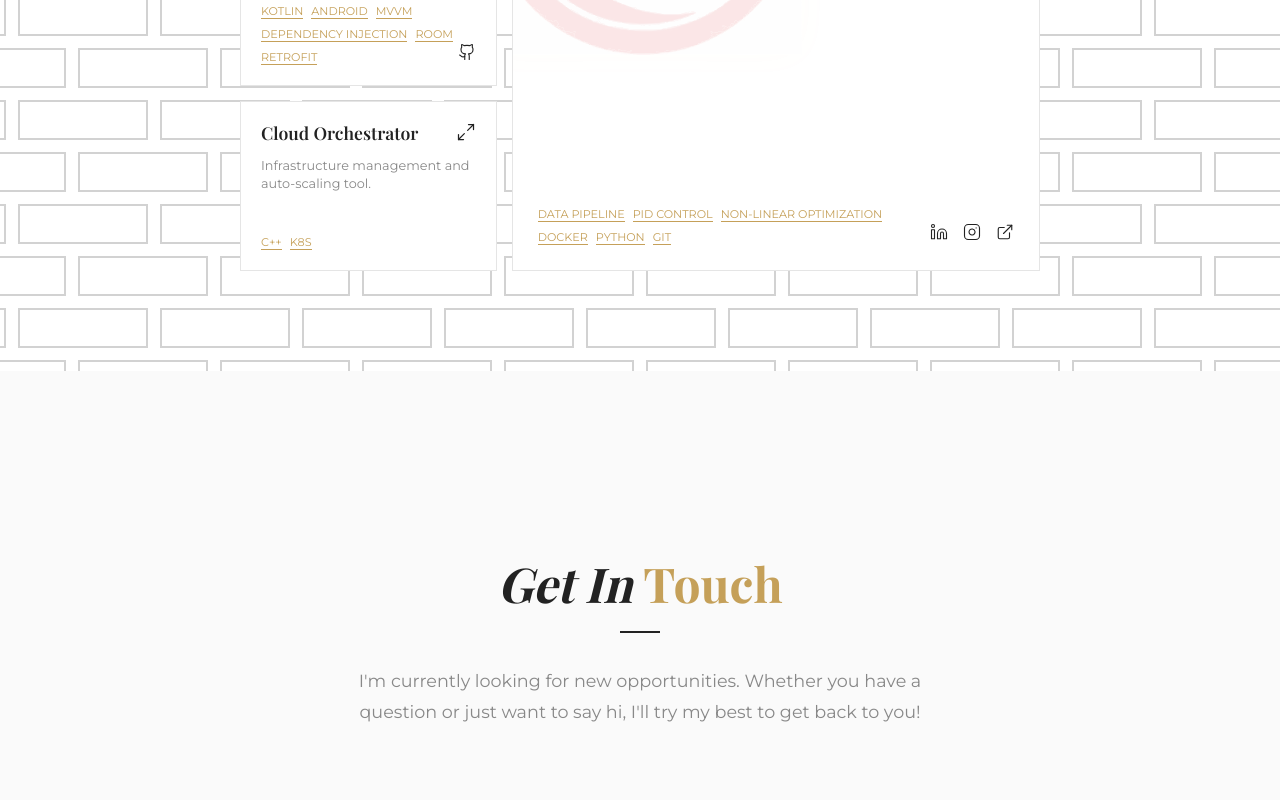
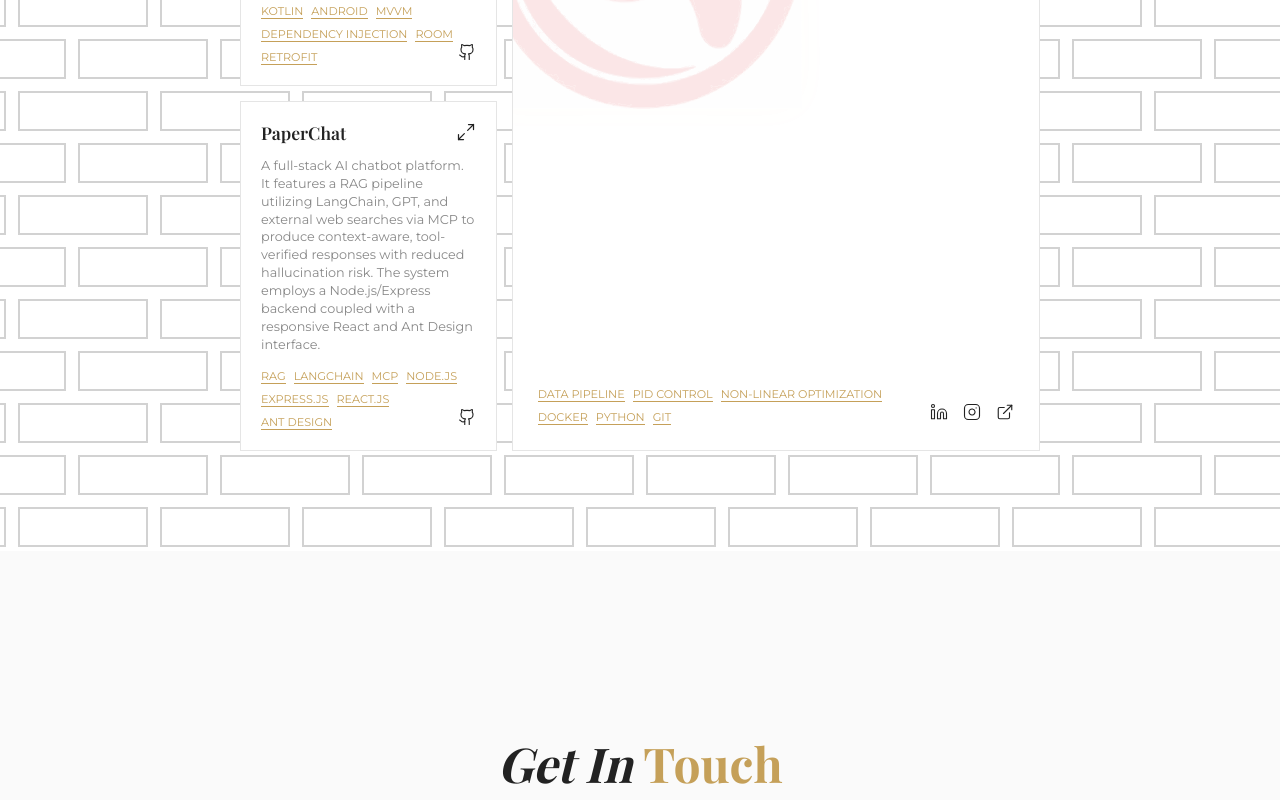
Before and after one commit to leo-Zhizhu/CyberPortfolio, a React (Vite) app: page / in a window 1280 px wide. Shown: the part 3380-4180 px from the top of the page. Built offline with nearby package versions, Linux system fonts and the light colour scheme; a web font is replaced by a local one.

Commit message:
Update project 5 to PaperChat full-stack RAG tool-augmentation platform

```diff
--- a/src/components/Projects/BrickWall.jsx
+++ b/src/components/Projects/BrickWall.jsx
@@ -64,6 +64,10 @@ const projectFourKeywords = [
     'r8-c1', 'r1-c8', 'r6-c1', 'r14-c9', 'r9-c9', 'r4-c2'
 ];
 
+const projectFiveKeywords = [
+    'r18-c1', 'r8-c2', 'r11-c10', 'r16-c10', 'r7-c2', 'r8-c9', 'r2-c10'
+];
+
 const BrickWall = ({ hoveredProjectId }) => {
     const rows = 45;
     const cols = 60;
@@ -109,6 +113,7 @@ const BrickWall = ({ hoveredProjectId }) => {
                             (hoveredProjectId === 2 && projectTwoKeywords.includes(id)) ||
                             (hoveredProjectId === 3 && projectThreeKeywords.includes(id)) ||
                             (hoveredProjectId === 4 && projectFourKeywords.includes(id)) ||
+                            (hoveredProjectId === 5 && projectFiveKeywords.includes(id)) ||
                             (hoveredProjectId === 6 && projectSixKeywords.includes(id));
 
                         return <BrickBlock key={id} id={blockData.id} word={blockData.word} isHighlighted={isHighlighted} />;
--- a/src/components/Projects/index.jsx
+++ b/src/components/Projects/index.jsx
@@ -58,10 +58,11 @@ const projects = [
     },
     {
         id: 5,
-        title: 'Cloud Orchestrator',
-        description: 'Infrastructure management and auto-scaling tool.',
-        tech: ['C++', 'K8s'],
-        size: 'small'
+        title: 'PaperChat',
+        description: 'A full-stack AI chatbot platform. It features a RAG pipeline utilizing LangChain, GPT, and external web searches via MCP to produce context-aware, tool-verified responses with reduced hallucination risk. The system employs a Node.js/Express backend coupled with a responsive React and Ant Design interface.',
+        tech: ['RAG', 'LangChain', 'MCP', 'Node.js', 'Express.js', 'React.js', 'Ant Design'],
+        size: 'small',
+        github: 'https://github.com/leo-Zhizhu/PaperChat'
     }
 ];
 
```
